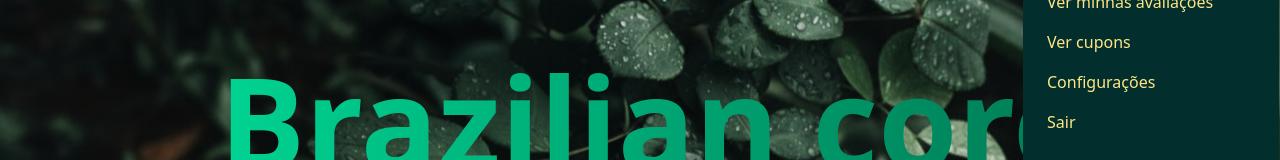
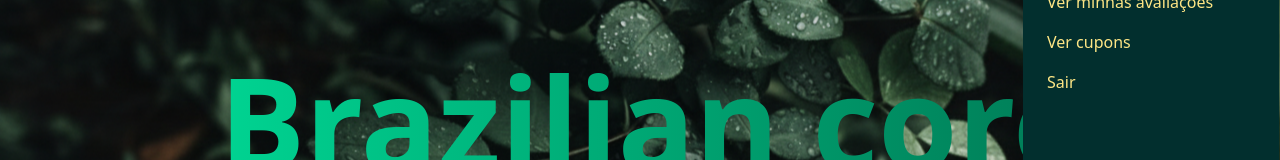
Before and after one commit to JoaoVictorCostaBarbosa/brazilian_core, a Next.js app in the folder frontend/: page /home in a window 1280 px wide. Both pictures are taken after a click on the button 1252 px from the left and 36 px from the top of the page. Shown: the part 159-319 px from the top of the page. Built offline with nearby package versions, Linux system fonts and the light colour scheme; a web font is replaced by a local one.

Commit message:
feat: add the logout

```diff
--- a/frontend/src/app/(private)/home/components/sidebar.tsx
+++ b/frontend/src/app/(private)/home/components/sidebar.tsx
@@ -40,8 +40,7 @@ export default function Sidebar(){
               <Link href={"/user"} className="hover:text-amber-400 cursor-pointer text-amber-200 hover:border-b hover:border-amber-400 transition duration-300">Perfil</Link>
               <Link href={"/userReview"} className="hover:text-amber-400 cursor-pointer text-amber-200 hover:border-b hover:border-amber-400 transition duration-300">Ver minhas avaliações</Link>
               <Link href={"/coupon"} className="hover:text-amber-400 cursor-pointer text-amber-200 hover:border-b hover:border-amber-400 transition duration-300">Ver cupons</Link>
-              <a className="hover:text-amber-400 cursor-pointer text-amber-200 hover:border-b hover:border-amber-400 transition duration-300">Configurações</a>
-              <a className="hover:text-amber-400 cursor-pointer text-amber-200 hover:border-b hover:border-amber-400 transition duration-300">Sair</a>
+              <Link href={"/sigin"} className="hover:text-amber-400 cursor-pointer text-amber-200 hover:border-b hover:border-amber-400 transition duration-300">Sair</Link>
             </nav>
           </div>
         </aside>
```
